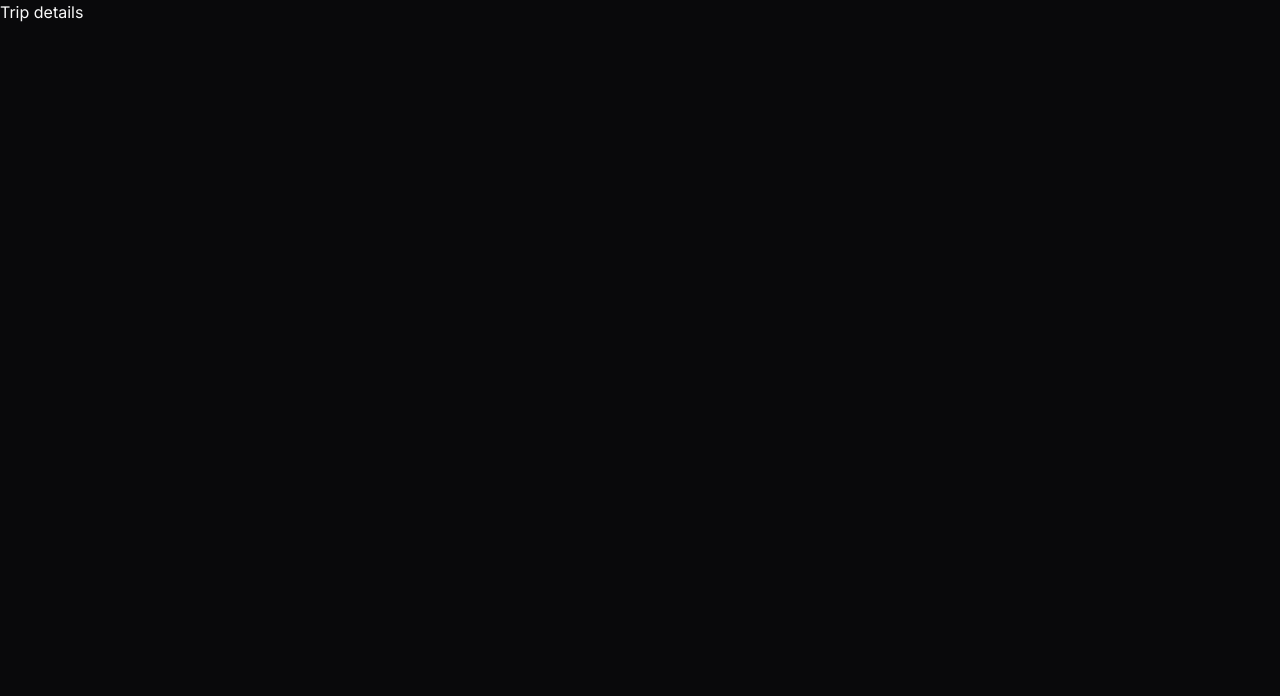
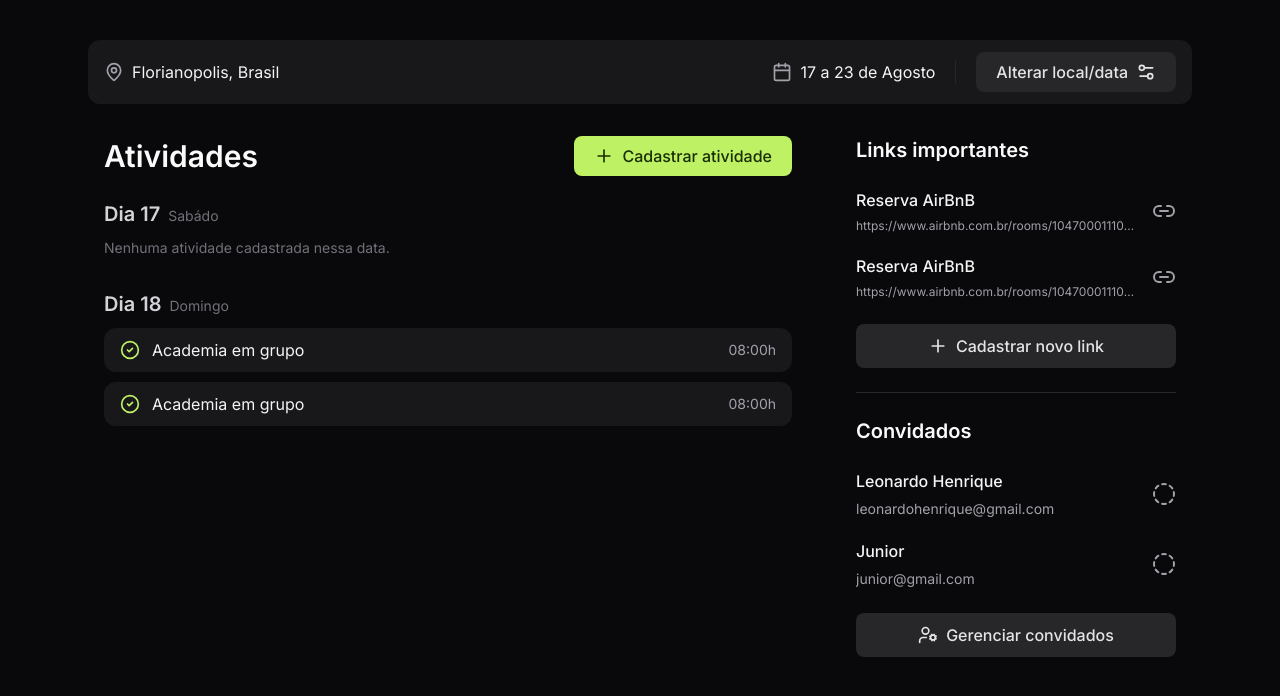
Before and after one commit to ssoaresleo/nlw-plann-er-web, a React (Vite) app: page /trip/1 in a window 1280 px wide. Shown: the top 696 px of the page. Built offline with nearby package versions, Linux system fonts and the light colour scheme.

Commit message:
feat: add page trip details

```diff
--- a/src/index.css
+++ b/src/index.css
@@ -5,3 +5,7 @@
 * {
   min-width: 0;
 }
+
+input {
+  color-scheme: dark;
+}
--- a/src/pages/trip-details/index.tsx
+++ b/src/pages/trip-details/index.tsx
@@ -1,3 +1,226 @@
+import {
+  Calendar,
+  CircleCheck,
+  CircleDashed,
+  Link2,
+  MapPin,
+  Plus,
+  Settings2,
+  Tag,
+  UserCog,
+  X,
+} from "lucide-react";
+import { useState } from "react";
+
 export function TripDetails() {
-  return <h1>Trip details</h1>;
+  const [isCreateActivityModalOpen, setIsCreateActivityModalOpen] =
+    useState(false);
+
+  function handleOpenCreateActivityModal() {
+    setIsCreateActivityModalOpen(!isCreateActivityModalOpen);
+  }
+
+  function createActivity() {}
+
+  return (
+    <div className="max-w-6xl px-6 py-10 mx-auto space-y-8">
+      <div className="px-4 h-16 rounded-xl bg-zinc-900 shadow-shape flex items-center justify-between">
+        <div className="flex items-center gap-2">
+          <MapPin className="size-5 text-zinc-400" />
+          <span className="text-zinc-100">Florianopolis, Brasil</span>
+        </div>
+
+        <div className="flex items-center gap-5">
+          <div className="flex items-center gap-2">
+            <Calendar className="size-5 text-zinc-400" />
+            <span className="text-zinc-100">17 a 23 de Agosto</span>
+          </div>
+
+          <div className="w-px h-6 bg-zinc-800" />
+
+          <button className="bg-zinc-800 flex items-center gap-2 hover:bg-zinc-700 transition-all text-zinc-200 rounded-lg px-5 py-2 font-medium">
+            Alterar local/data
+            <Settings2 className="size-5" />
+          </button>
+        </div>
+      </div>
+
+      <main className="flex gap-16 px-4">
+        <div className="flex-1 space-y-6">
+          <div className="flex items-center justify-between">
+            <h2 className="text-3xl font-semibold">Atividades</h2>
+            <button
+              onClick={handleOpenCreateActivityModal}
+              className="bg-lime-300 flex items-center gap-2 hover:bg-lime-400 transition-all text-lime-950 rounded-lg px-5 py-2 font-medium"
+            >
+              <Plus className="size-5" />
+              Cadastrar atividade
+            </button>
+          </div>
+
+          <div className="space-y-8">
+            <div className="space-y-2.5">
+              <div className="flex gap-2 items-baseline">
+                <span className="text-xl text-zinc-300 font-semibold">
+                  Dia 17
+                </span>
+                <span className="text-sm text-zinc-500">Sabádo</span>
+              </div>
+              <p className="text-zinc-500 text-sm">
+                Nenhuma atividade cadastrada nessa data.
+              </p>
+            </div>
+
+            <div className="space-y-2.5">
+              <div className="flex gap-2 items-baseline">
+                <span className="text-xl text-zinc-300 font-semibold">
+                  Dia 18
+                </span>
+                <span className="text-sm text-zinc-500">Domingo</span>
+              </div>
+              <div className="space-y-2.5">
+                <div className="px-4 py-2.5 bg-zinc-900 shadow-shape rounded-xl flex items-center gap-3">
+                  <CircleCheck className="size-5 text-lime-300" />
+                  <span className="text-zinc-100">Academia em grupo</span>
+                  <span className="text-zinc-400 text-sm ml-auto">08:00h</span>
+                </div>
+                <div className="px-4 py-2.5 bg-zinc-900 shadow-shape rounded-xl flex items-center gap-3">
+                  <CircleCheck className="size-5 text-lime-300" />
+                  <span className="text-zinc-100">Academia em grupo</span>
+                  <span className="text-zinc-400 text-sm ml-auto">08:00h</span>
+                </div>
+              </div>
+            </div>
+          </div>
+        </div>
+
+        <div className="w-80 space-y-6">
+          <div className="space-y-6">
+            <h2 className="font-semibold text-xl">Links importantes</h2>
+
+            <div className="space-y-5">
+              <div className="flex items-center justify-between gap-4">
+                <div className="space-y-1.5 flex-1">
+                  <span className="block font-medium text-zinc-100">
+                    Reserva AirBnB
+                  </span>
+                  <a
+                    href="#"
+                    className="block text-xs text-zinc-400 hover:text-zinc-200 truncate"
+                  >
+                    https://www.airbnb.com.br/rooms/104700011104700011104700011104700011104700011104700011
+                  </a>
+                </div>
+                <Link2 className="text-zinc-400" />
+              </div>
+              <div className="flex items-center justify-between gap-4">
+                <div className="space-y-1.5 flex-1">
+                  <span className="block font-medium text-zinc-100">
+                    Reserva AirBnB
+                  </span>
+                  <a
+                    href="#"
+                    className="block text-xs text-zinc-400 hover:text-zinc-200 truncate"
+                  >
+                    https://www.airbnb.com.br/rooms/104700011104700011104700011104700011104700011104700011
+                  </a>
+                </div>
+                <Link2 className="text-zinc-400" />
+              </div>
+            </div>
+
+            <button className="bg-zinc-800 w-full justify-center flex items-center gap-2 hover:bg-zinc-700 transition-all text-zinc-200 rounded-lg px-5 h-11 font-medium">
+              <Plus className="size-5" />
+              Cadastrar novo link
+            </button>
+          </div>
+
+          <div className="w-full h-px bg-zinc-800"></div>
+
+          <div className="space-y-6">
+            <h2 className="font-semibold text-xl">Convidados</h2>
+
+            <div className="space-y-5">
+              <div className="flex items-center justify-between gap-4">
+                <div className="space-y-1.5 flex-1">
+                  <span className="block font-medium text-zinc-100">
+                    Leonardo Henrique
+                  </span>
+                  <a href="#" className="block text-sm text-zinc-400 truncate">
+                    leonardohenrique@gmail.com
+                  </a>
+                </div>
+                <CircleDashed className="text-zinc-400" />
+              </div>
+              <div className="flex items-center justify-between gap-4">
+                <div className="space-y-1.5 flex-1">
+                  <span className="block font-medium text-zinc-100">
+                    Junior
+                  </span>
+                  <a href="#" className="block text-sm text-zinc-400 truncate">
+                    junior@gmail.com
+                  </a>
+                </div>
+                <CircleDashed className="text-zinc-400" />
+              </div>
+            </div>
+
+            <button className="bg-zinc-800 w-full justify-center flex items-center gap-2 hover:bg-zinc-700 transition-all text-zinc-200 rounded-lg px-5 h-11 font-medium">
+              <UserCog className="size-5" />
+              Gerenciar convidados
+            </button>
+          </div>
+
+          <div></div>
+        </div>
+      </main>
+
+      {isCreateActivityModalOpen && (
+        <div className="fixed inset-0 bg-black/60 flex items-center justify-center">
+          <div className="w-[640px] rounded-xl py-5 px-6 shadow-shape bg-zinc-900 space-y-5">
+            <div className="space-y-2">
+              <div className="flex items-center justify-between">
+                <h2 className="text-lg font-semibold">Cadastrar atividade</h2>
+                <button onClick={handleOpenCreateActivityModal}>
+                  <X className="size-5 text-zinc-400" />
+                </button>
+              </div>
+              <p className="text-sm text-zinc-400">
+                Todos os convidados podem ver as atividades
+              </p>
+            </div>
+
+            <form className="space-y-3" onSubmit={createActivity}>
+              <div className="h-14 px-4 bg-zinc-950 border border-zinc-800 rounded-lg flex items-center gap-2">
+                <Tag className="text-zinc-400 size-5" />
+                <input
+                  type="text"
+                  name="title"
+                  placeholder="Qual a atividade"
+                  className="bg-transparent text-lg placeholder-zinc-400 outline-none flex-1"
+                />
+              </div>
+              <div className="flex items-center gap-2">
+                <div className="h-14 flex-1 px-4 bg-zinc-950 border border-zinc-800 rounded-lg flex items-center gap-2">
+                  <Calendar className="text-zinc-400 size-5" />
+                  <input
+                    type="datetime-local"
+                    name="occurs_at"
+                    placeholder="Data e horário da atividade"
+                    className="bg-transparent text-lg placeholder-zinc-400 outline-none flex-1"
+                  />
+                </div>
+              </div>
+              <button
+                type="submit"
+                className="bg-lime-300 flex items-center w-full justify-center gap-2 hover:bg-lime-400 transition-colors text-lime-950 rounded-lg px-5 h-11 font-medium"
+              >
+                Salvar atividade
+              </button>
+            </form>
+          </div>
+        </div>
+      )}
+    </div>
+  );
 }
```
